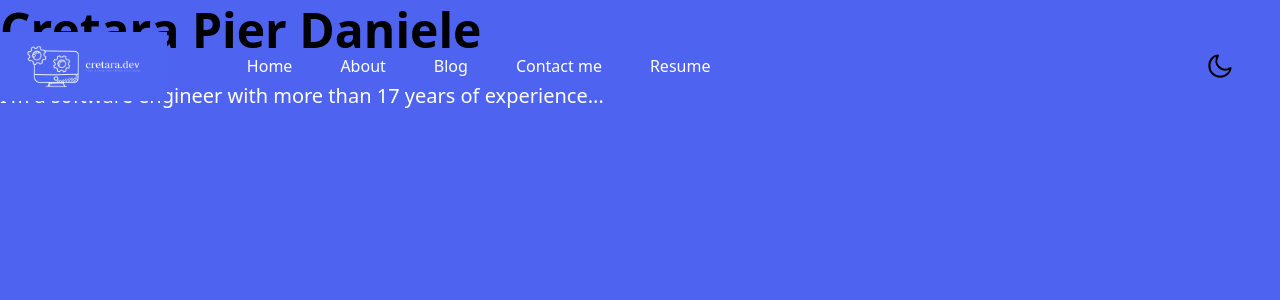
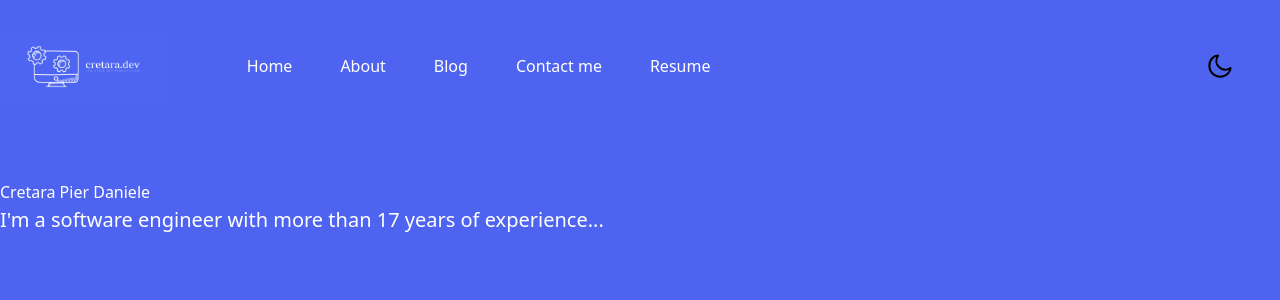
Before and after one commit to cretara/cretaradev-frontend-new, a Next.js app: page /about in a window 1280 px wide. Shown: the top 300 px of the page. Built offline with nearby package versions, Linux system fonts and the light colour scheme.

Commit message:
Updated all remaining packages with ncu and fixed about/page.tsx

```diff
--- a/app/about/page.tsx
+++ b/app/about/page.tsx
@@ -1,12 +1,13 @@
-export default async function Page() {
+export default function Page() {
   return (
-    <main>
-      <h1 className="mb-5 text-3xl font-bold leading-tight text-black dark:text-white sm:text-4xl sm:leading-tight md:text-5xl md:leading-tight">
-        Cretara Pier Daniele
-      </h1>
+    <section
+      id="about"
+      className="relative z-10 overflow-hidden pt-[120px] pb-16 md:pt-[150px] md:pb-[120px] xl:pt-[180px] xl:pb-[160px] 2xl:pt-[210px] 2xl:pb-[200px]"
+    >
+      <h1 className="">Cretara Pier Daniele</h1>
       <p className="mb-12 text-base font-medium !leading-relaxed text-body-color dark:text-white dark:opacity-90 sm:text-lg md:text-xl">
         I'm a software engineer with more than 17 years of experience...
       </p>
-    </main>
+    </section>
   );
 }
```
Also changed, not shown: package.json (+18 -18 lines), 1 other file (tests, documents, lock files or other folders).
